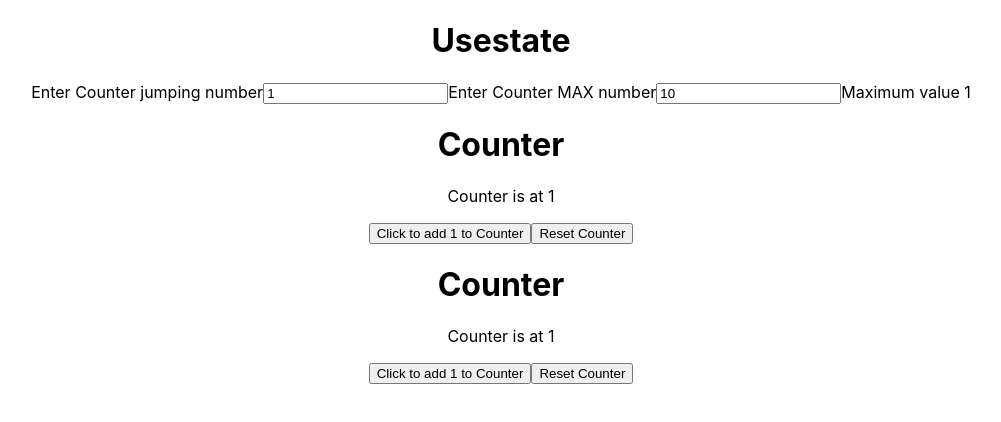
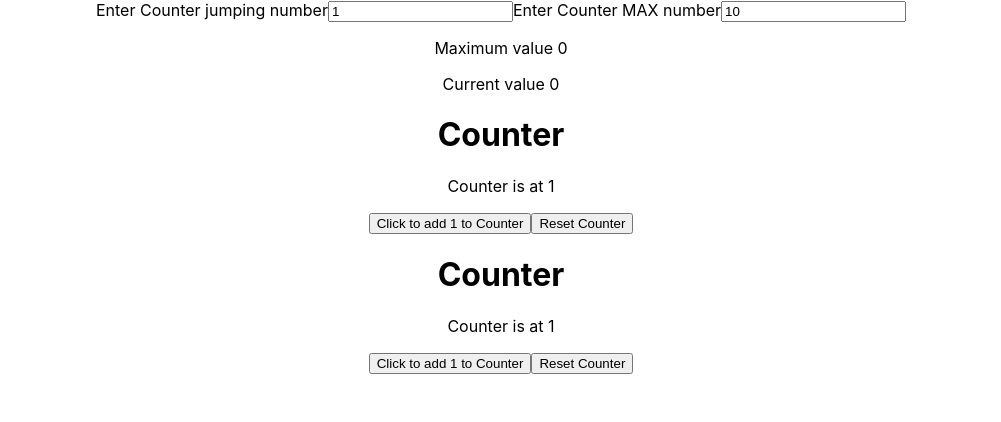
Before and after one commit to ShaniYonayov/usestate, a React (Create React App) app: page / in a window 1280 px wide. Shown: the top 422 px of the page, without its empty margins (139-1140 px from the left). Built offline with nearby package versions, Linux system fonts and the light colour scheme.

Commit message:
homeWork4CheckInClass

```diff
--- a/src/App.js
+++ b/src/App.js
@@ -8,7 +8,11 @@ function App() {
   const [delta, setDelta] = useState(1)
   const [max, setMax] = useState(10)
   const [reset, setReset] = useState(false)
-  const [allMaxValue, setAllMaxValue] = useState(1)
+  const [counter, setCounter] = useState(0)
+  // מתעדכן כל פעם שאחד הקאונטרים מתעדכן
+  // הקאונטר לא בשימוש אם לא נציג אותו
+  const [counterMax, setCounterMax] = useState(0)
+  // הערך המקסימלי שהיה עד עכשיו
 
 function handelDelta(e){
   console.log(e);
@@ -24,28 +28,31 @@ function getReset(data){
   setReset(data)
 }
 
-function getAllMax(data){
-  console.log(data)
-  if(data > allMaxValue){
-    setAllMaxValue(data)
-  }
-  else{
-    setAllMaxValue(allMaxValue)
-  }
+function getCounter(counter){
+  setCounter(counter)
+  // נעדכן את הערך של הקאונטר - לא חייב את זה אלה אם נרצה להציג את הערך של הקאונטר אצל האבא
+  if(counter > counterMax)
+  setCounterMax(counter)
+  // אם הקאונטר יותר גדול מהערך במקס קאונטר נעדכן תמקס קאונטר אליו
 }
+// את הפונק הזאת אני שולחת לבן והוא באמצעותה מעדכן את הקאונטר
 
   return (
     <div className="App">
-     <h1>Usestate</h1>
      <label> Enter Counter jumping number
       <input type="number" value = {delta} onChange = {handelDelta} />
       </label>
       <label>Enter Counter MAX number
         <input type="number" value = {max} onChange = {handelMax}/ >
       </label>
-      <label>Maximum value {allMaxValue}</label>
-      <Counter delta = {delta} max = {max} getReset = {getReset} needToReset = {reset} getAllMax = {getAllMax} />
-      <Counter delta = {delta} max = {max} getReset = {getReset} needToReset = {reset} getAllMax = {getAllMax} />
+      <p>Maximum value {counterMax}</p>
+      {/* נחזיר תערך המקסימלי */}
+      <p>Current value {counter}</p>
+      {/* לא חייב אבל אם נציג אותו יהיה שימוש לקאונט */}
+      {/* הוא מקבל את הערך של הקאונטר שממנו קיבל את הערך האחרון */}
+      <Counter delta = {delta} max = {max} getReset = {getReset} needToReset = {reset} getCounter = {getCounter} />
+      <Counter delta = {delta} max = {max} getReset = {getReset} needToReset = {reset} getCounter = {getCounter} />
+      {/* נעביר תערך של הפונקציה גאט קאונטר לבנים שלי ל2 הקאונטרים */}
 
     </div>
   );
--- a/src/Counter.js
+++ b/src/Counter.js
@@ -1,7 +1,9 @@
 import { useState, useEffect } from "react";
 
 function Counter(props) {
-    const {delta, max, getReset, needToReset, getAllMax } = props
+    const {delta, max, getReset, needToReset, getCounter } = props
+    // ניקח מהאבא תפונקציה גאט קאונטר שמזהה תערך המקסימי
+    // אני מושכת תפונקציה מתוך הפרופס, מהאבא
     const [count, setCount] = useState(1)
 
     useEffect(()=>{
@@ -15,16 +17,21 @@ function Counter(props) {
         setCount(
             function(oldCount){
                 if (oldCount + delta > max ){
-                   getAllMax(oldCount)
-                   return 1
+                   getCounter(0)
+                  //  אם זה לא גדול אז נכניס 0, לא מעניין אותי כמה
+                   return 0
+                  }
+                    // getCounter(oldCount + delta)
+                    // return oldCount + delta
+                  // אם הערך יותר גדול אז נכניס את הערך החדש לפונקציה גאט קאונטר ושם המקס יתעדכן
+                  let output = oldCount + delta
+                  getCounter(output)
+                  return output
+                  // דרך נוספת בה לא צריך לחשב פעמיים, פשוט שמנו תחישוב במשתנה חדש
                 }
-                else{
-                    getAllMax(oldCount + delta)
-                    return oldCount + delta
-                }
-            }
-        )
-    }
+            )
+        }
+
     function reset(){
       getReset(true)
       // setCount(0)
```
